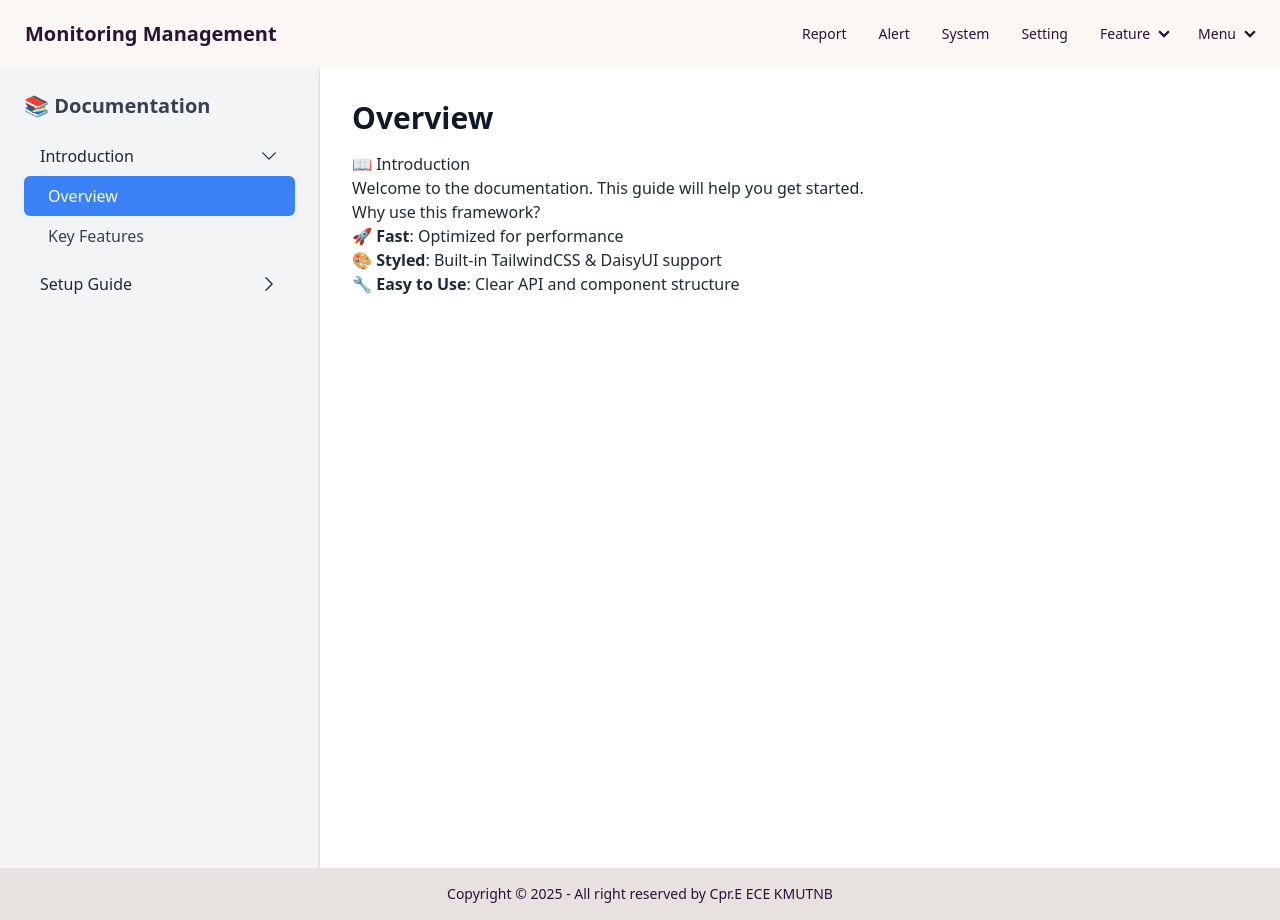
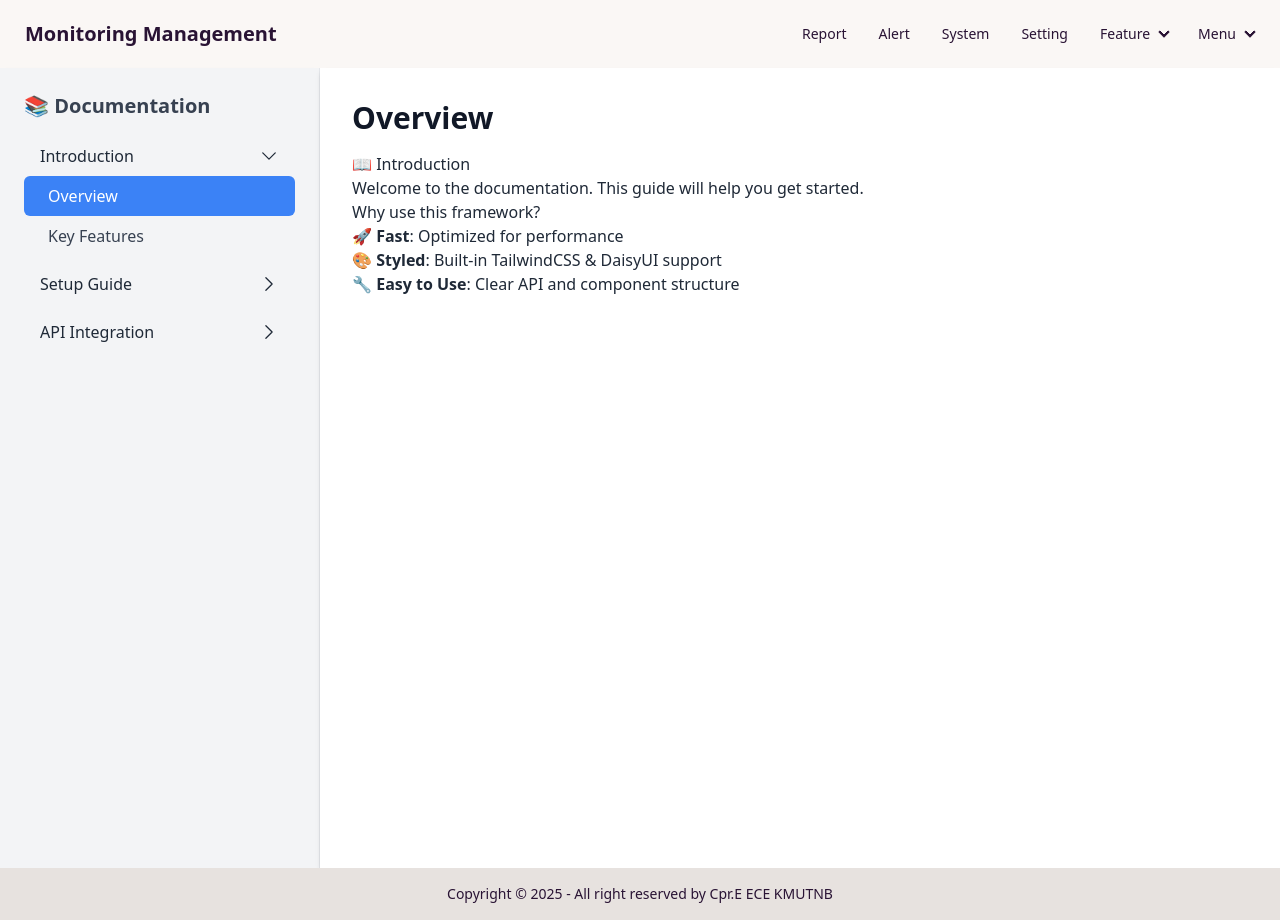
Before and after one commit to mossZmossZ/centralized-network-monitoring-management-web, a React (Vite) app in the folder frontend/: page /docs in a window 1280 px wide. Both pictures are taken after a click on the button "Introduction". Built offline with nearby package versions, Linux system fonts and the light colour scheme; no server answers.

Commit message:
Update document page

```diff
--- a/frontend/components/docs/Content.jsx
+++ b/frontend/components/docs/Content.jsx
@@ -0,0 +1,67 @@
+import ReactMarkdown from "react-markdown";
+import PropTypes from "prop-types";
+import { Prism as SyntaxHighlighter } from "react-syntax-highlighter";
+import { atomDark } from "react-syntax-highlighter/dist/esm/styles/prism";
+import { ClipboardIcon, CheckIcon } from "@heroicons/react/24/outline";
+import { useState } from "react";
+
+export default function Content({ activeTopic }) {
+  const [copiedCode, setCopiedCode] = useState(null);
+
+  const copyToClipboard = (code, id) => {
+    navigator.clipboard.writeText(code).then(() => {
+      setCopiedCode(id);
+      setTimeout(() => setCopiedCode(null), 1500);
+    });
+  };
+
+  return (
+    <main className="w-3/4 p-8 bg-white shadow-md">
+      {activeTopic ? (
+        <>
+          <h1 className="text-3xl font-bold text-gray-900 mb-4">{activeTopic.title}</h1>
+          <ReactMarkdown
+            className="prose max-w-full text-gray-800"
+            components={{
+              code({ className, children, ...props }) {
+                const match = /language-(\w+)/.exec(className || "");
+                const codeText = String(children).replace(/\n$/, "");
+                const codeId = `${activeTopic.id}-${codeText.substring(0, 10)}`;
+                return match ? (
+                  <div className="relative">
+                    <button
+                      className="absolute top-2 right-2 bg-gray-700 text-white text-sm px-2 py-1 rounded hover:bg-gray-800 transition"
+                      onClick={() => copyToClipboard(codeText, codeId)}
+                    >
+                      {copiedCode === codeId ? <CheckIcon className="h-4 w-4 inline-block mr-1" /> : <ClipboardIcon className="h-4 w-4 inline-block mr-1" />}
+                    </button>
+                    <SyntaxHighlighter style={atomDark} language={match[1]} PreTag="div" {...props}>
+                      {codeText}
+                    </SyntaxHighlighter>
+                  </div>
+                ) : (
+                  <code className="bg-gray-200 text-red-500 px-1 py-0.5 rounded" {...props}>
+                    {children}
+                  </code>
+                );
+              },
+            }}
+          >
+            {activeTopic.content}
+          </ReactMarkdown>
+        </>
+      ) : (
+        <p className="text-gray-600">Please select a topic from the sidebar.</p>
+      )}
+    </main>
+  );
+}
+
+// ✅ Prop Type Validation
+Content.propTypes = {
+  activeTopic: PropTypes.shape({
+    id: PropTypes.string,
+    title: PropTypes.string,
+    content: PropTypes.string,
+  }),
+};
--- /dev/null
+++ b/frontend/components/docs/DocsIndex.jsx
@@ -0,0 +1,32 @@
+import { useState, useEffect } from "react";
+import Sidebar from "./sidebar";
+import Content from "./Content";
+import Introduction from "./topics/Introduction";
+import SetupGuide from "./topics/SetupGuide";
+import APIIntegration from "./topics/APIIntegration";
+
+const topics = [Introduction, SetupGuide, APIIntegration];
+
+export default function DocsIndex() {
+  // ✅ Immediately set the first available topic
+  const [activeTopic, setActiveTopic] = useState(topics[0]?.subtopics[0] || null);
+
+  // ✅ Ensure `activeTopic` is updated if topics exist but state is null
+  useEffect(() => {
+    if (!activeTopic && topics.length > 0) {
+      setActiveTopic(topics[0].subtopics[0]); // ✅ Prevents empty state
+    }
+  }, [topics]);
+  console.log("Loaded topics:", topics);
+  console.log("Active Topic:", activeTopic);
+  return (
+    <div className="flex h-screen bg-gray-50">
+      <Sidebar topics={topics} activeTopic={activeTopic} setActiveTopic={setActiveTopic} />
+      {activeTopic ? (
+        <Content activeTopic={activeTopic} />
+      ) : (
+        <p className="p-8 text-gray-600">Select a topic from the sidebar.</p>
+      )}
+    </div>
+  );
+}
--- a/frontend/components/docs/index.jsx
+++ /dev/null
@@ -1,194 +0,0 @@
-import { useState } from "react";
-import ReactMarkdown from "react-markdown";
-import { Prism as SyntaxHighlighter } from "react-syntax-highlighter";
-import { atomDark } from "react-syntax-highlighter/dist/esm/styles/prism";
-import { ClipboardIcon, CheckIcon, ChevronDownIcon, ChevronRightIcon } from "@heroicons/react/24/outline";
-
-export function Docs() {
-  // Dummy documentation topics with subtopics
-  const topics = [
-    {
-      id: "intro",
-      title: "Introduction",
-      subtopics: [
-        {
-          id: "overview",
-          title: "Overview",
-          content: `
-# 📖 Introduction
-
-Welcome to the documentation. This guide will help you get started.
-
-## Why use this framework?
-- 🚀 **Fast**: Optimized for performance
-- 🎨 **Styled**: Built-in TailwindCSS & DaisyUI support
-- 🔧 **Easy to Use**: Clear API and component structure
-        `,
-        },
-        {
-          id: "features",
-          title: "Key Features",
-          content: `
-# 🚀 Key Features
-
-This project includes:
-
-\`\`\`jsx
-function Feature() {
-  return <h1>Awesome Feature!</h1>;
-}
-\`\`\`
-
-## Installation
-Run the following command:
-
-\`\`\`bash
-npm install my-package
-\`\`\`
-        `,
-        },
-      ],
-    },
-    {
-      id: "setup",
-      title: "Setup Guide",
-      subtopics: [
-        {
-          id: "installation",
-          title: "Installation",
-          content: `
-# 🔧 Installation
-
-## 1️⃣ Install Dependencies
-Run:
-
-\`\`\`bash
-npm install
-\`\`\`
-
-## 2️⃣ Start Development Server
-\`\`\`bash
-npm run dev
-\`\`\`
-        `,
-        },
-        {
-          id: "configuration",
-          title: "Configuration",
-          content: `
-# ⚙️ Configuration
-
-Modify \`config.js\` as follows:
-
-\`\`\`javascript
-const config = {
-  apiKey: "YOUR_API_KEY",
-  mode: "development",
-};
-export default config;
-\`\`\`
-        `,
-        },
-      ],
-    },
-  ];
-
-  const [activeTopic, setActiveTopic] = useState(topics[0].subtopics[0]); // Default to first subtopic
-  const [expandedTopics, setExpandedTopics] = useState({}); // Track expanded/collapsed topics
-  const [copiedCode, setCopiedCode] = useState(null);
-
-  // Copy code to clipboard
-  const copyToClipboard = (code, id) => {
-    navigator.clipboard.writeText(code).then(() => {
-      setCopiedCode(id);
-      setTimeout(() => setCopiedCode(null), 1500);
-    });
-  };
-
-  return (
-    <div className="flex h-screen bg-gray-50">
-      {/* Sidebar - Navigation */}
-      <aside className="w-1/4 bg-gray-100 p-6 border-r shadow-md">
-        <h2 className="text-xl font-semibold text-gray-700">📚 Documentation</h2>
-        <ul className="space-y-2 mt-4">
-          {topics.map((topic) => (
-            <li key={topic.id}>
-              {/* Main Topic */}
-              <button
-                className="w-full text-left px-4 py-2 font-medium text-gray-800 hover:bg-gray-200 flex justify-between items-center"
-                onClick={() => setExpandedTopics({ ...expandedTopics, [topic.id]: !expandedTopics[topic.id] })}
-              >
-                {topic.title}
-                {expandedTopics[topic.id] ? <ChevronDownIcon className="h-5 w-5" /> : <ChevronRightIcon className="h-5 w-5" />}
-              </button>
-
-              {/* Subtopics */}
-              {expandedTopics[topic.id] &&
-                topic.subtopics.map((sub) => (
-                  <button
-                    key={sub.id}
-                    className={`w-full text-left pl-6 py-2 rounded-md ${
-                      activeTopic.id === sub.id ? "bg-blue-500 text-white" : "text-gray-700 hover:bg-gray-200"
-                    }`}
-                    onClick={() => setActiveTopic(sub)}
-                  >
-                    {sub.title}
-                  </button>
-                ))}
-            </li>
-          ))}
-        </ul>
-      </aside>
-
-      {/* Main Content */}
-      <main className="w-3/4 p-8 bg-white shadow-md">
-        <h1 className="text-3xl font-bold text-gray-900 mb-4">{activeTopic.title}</h1>
-        <ReactMarkdown
-          className="prose max-w-full text-gray-800"
-          components={{
-            code({ node, inline, className, children, ...props }) {
-              const match = /language-(\w+)/.exec(className || "");
-              const codeText = String(children).replace(/\n$/, "");
-              const codeId = `${activeTopic.id}-${codeText.substring(0, 10)}`; // Unique ID for each code block
-              return match ? (
-                <div className="relative">
-                  {/* Copy Button */}
-                  <button
-                    className="absolute top-2 right-2 bg-gray-700 text-white text-sm px-2 py-1 rounded hover:bg-gray-800 transition"
-                    onClick={() => copyToClipboard(codeText, codeId)}
-                  >
-                    {copiedCode === codeId ? (
-                      <>
-                        <CheckIcon className="h-4 w-4 inline-block mr-1" /> Copied!
-                      </>
-                    ) : (
-                      <>
-                        <ClipboardIcon className="h-4 w-4 inline-block mr-1" /> Copy
-                      </>
-                    )}
-                  </button>
-
-                  {/* Code Block */}
-                  <SyntaxHighlighter
-                    style={atomDark}
-                    language={match[1]}
-                    PreTag="div"
-                    {...props}
-                  >
-                    {codeText}
-                  </SyntaxHighlighter>
-                </div>
-              ) : (
-                <code className="bg-gray-200 text-red-500 px-1 py-0.5 rounded" {...props}>
-                  {children}
-                </code>
-              );
-            },
-          }}
-        >
-          {activeTopic.content}
-        </ReactMarkdown>
-      </main>
-    </div>
-  );
-}
--- a/frontend/components/docs/sidebar.jsx
+++ b/frontend/components/docs/sidebar.jsx
@@ -1,4 +1,5 @@
 import { useState } from "react";
+import PropTypes from "prop-types";
 import { ChevronDownIcon, ChevronRightIcon } from "@heroicons/react/24/outline";
 
 export default function Sidebar({ topics, activeTopic, setActiveTopic }) {
@@ -12,9 +13,7 @@ export default function Sidebar({ topics, activeTopic, setActiveTopic }) {
           <li key={topic.id}>
             <button
               className="w-full text-left px-4 py-2 font-medium text-gray-800 hover:bg-gray-200 flex justify-between items-center"
-              onClick={() =>
-                setExpandedTopics({ ...expandedTopics, [topic.id]: !expandedTopics[topic.id] })
-              }
+              onClick={() => setExpandedTopics((prev) => ({ ...prev, [topic.id]: !prev[topic.id] }))}
             >
               {topic.title}
               {expandedTopics[topic.id] ? <ChevronDownIcon className="h-5 w-5" /> : <ChevronRightIcon className="h-5 w-5" />}
@@ -25,9 +24,12 @@ export default function Sidebar({ topics, activeTopic, setActiveTopic }) {
                 <button
                   key={sub.id}
                   className={`w-full text-left pl-6 py-2 rounded-md ${
-                    activeTopic.id === sub.id ? "bg-blue-500 text-white" : "text-gray-700 hover:bg-gray-200"
+                    activeTopic?.id === sub.id ? "bg-blue-500 text-white" : "text-gray-700 hover:bg-gray-200"
                   }`}
-                  onClick={() => setActiveTopic(sub)}
+                  onClick={() => {
+                    console.log("Switching to topic:", sub.title);
+                    setActiveTopic(sub);
+                  }}
                 >
                   {sub.title}
                 </button>
@@ -38,3 +40,10 @@ export default function Sidebar({ topics, activeTopic, setActiveTopic }) {
     </aside>
   );
 }
+
+// ✅ Prop Type Validation
+Sidebar.propTypes = {
+  topics: PropTypes.array.isRequired,
+  activeTopic: PropTypes.object,
+  setActiveTopic: PropTypes.func.isRequired,
+};
--- a/frontend/package.json
+++ b/frontend/package.json
@@ -15,6 +15,7 @@
     "dotenv": "^16.4.7",
     "framer-motion": "^12.0.6",
     "lucide-react": "^0.474.0",
+    "prop-types": "^15.8.1",
     "react": "^18.3.1",
     "react-dom": "^18.3.1",
     "react-markdown": "^9.0.3",
--- a/frontend/src/App.jsx
+++ b/frontend/src/App.jsx
@@ -8,7 +8,7 @@ import { Alert } from "../components/alert/index.jsx";
 import { Systems } from "../components/systems/index.jsx";
 import { Setting } from "../components/settings/index.jsx";
 import { User } from "../components/user/index.jsx";
-import { Docs } from "../components/docs/index.jsx";
+import DocsIndex from "../components/docs/DocsIndex.jsx";
 import { Login } from "../components/login/index.jsx";
 
 export default function App() {
@@ -25,7 +25,7 @@ export default function App() {
             <Route path="/systems" element={<Systems />} />
             <Route path="/setting" element={<Setting />} />
             <Route path="/user" element={<User />} />
-            <Route path="/docs" element={<Docs />} />
+            <Route path="/docs" element={<DocsIndex />} />
             <Route path="/login" element={<Login />} />
           </Routes>
         </div>
```
Also changed, not shown: frontend/components/docs/topics/APIIntegration.jsx (indentation only), frontend/components/docs/topics/Introduction.jsx (indentation only), frontend/components/docs/topics/SetupGuide.jsx (indentation only), 1 other file (tests, documents, lock files or other folders).
